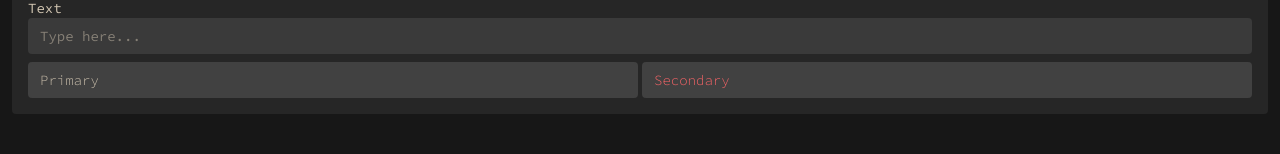
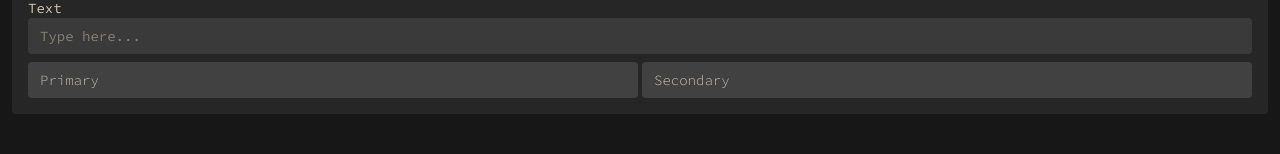
Before and after one commit to sayolight/syncpasta, a Next.js app in the folder client/: page / in a window 1280 px wide. Shown: the part 146-300 px from the top of the page. Built offline with nearby package versions, Linux system fonts and the light colour scheme.

Commit message:
dangerous color hover fixed

```diff
--- a/client/src/components/Button.tsx
+++ b/client/src/components/Button.tsx
@@ -23,7 +23,9 @@ export const Button = (props: ButtonProps) => {
 
   return (
     <motion.div
-      className={`bg-surface-base text-base hover:bg-surface-base-hover hover:text-base-hover cursor-pointer rounded transition py-2 px-3 text-sm w-full font-light text-${
+      className={`bg-surface-base text-${
+        props.variant === "dangerous" ? "red-400" : "base"
+      } hover:bg-surface-base-hover hover:text-base-hover cursor-pointer rounded transition py-2 px-3 text-sm w-full font-light text-${
         props.textAlign ?? "left"
       } ${props.className || ""}`}
       whileTap={{ scale: 0.99 }}
@@ -31,11 +33,7 @@ export const Button = (props: ButtonProps) => {
       onClick={props.onClick}
     >
       <Element href={props.href || "#"} target={props.target} type={props.type}>
-        <span
-          className={`flex items-center gap-1 cursor-pointer ${
-            props.variant === "dangerous" && "text-red-400"
-          }`}
-        >
+        <span className={`flex items-center gap-1 cursor-pointer`}>
           {props.variant === "link" ? <ExternalLink size={18} /> : null}
           {props.children}
         </span>
```
